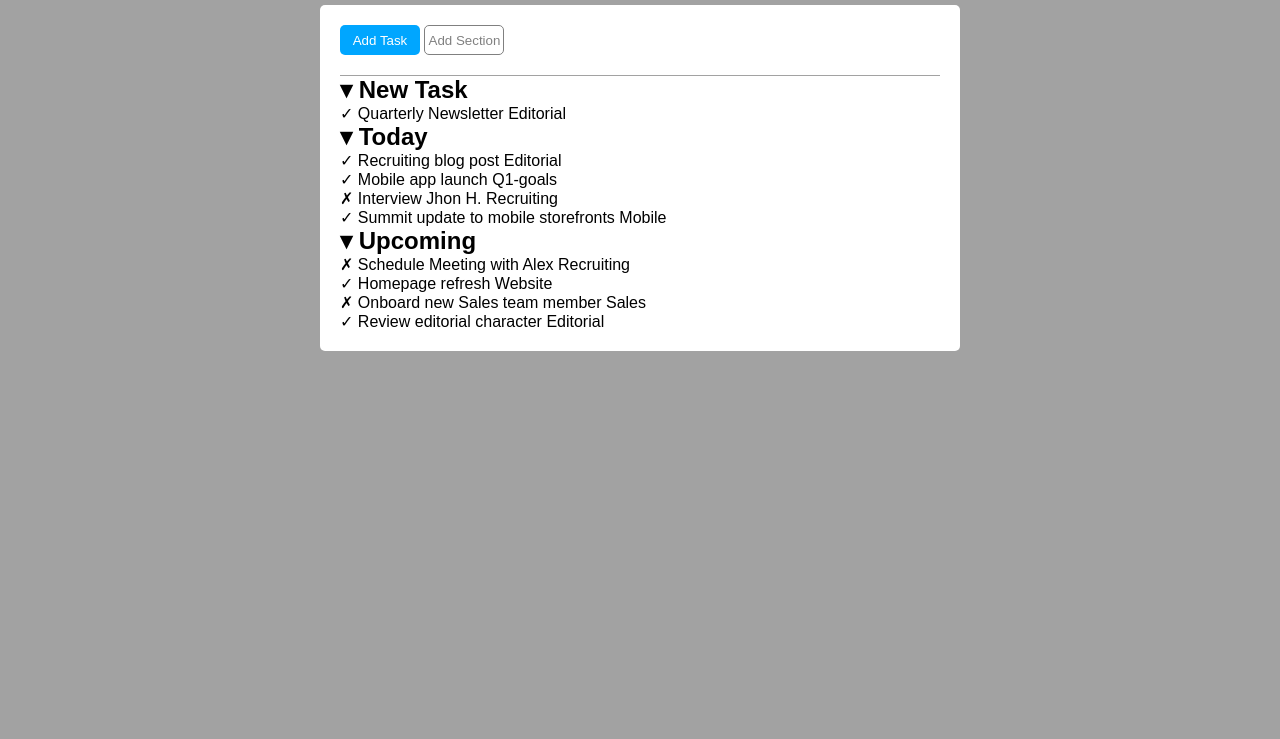
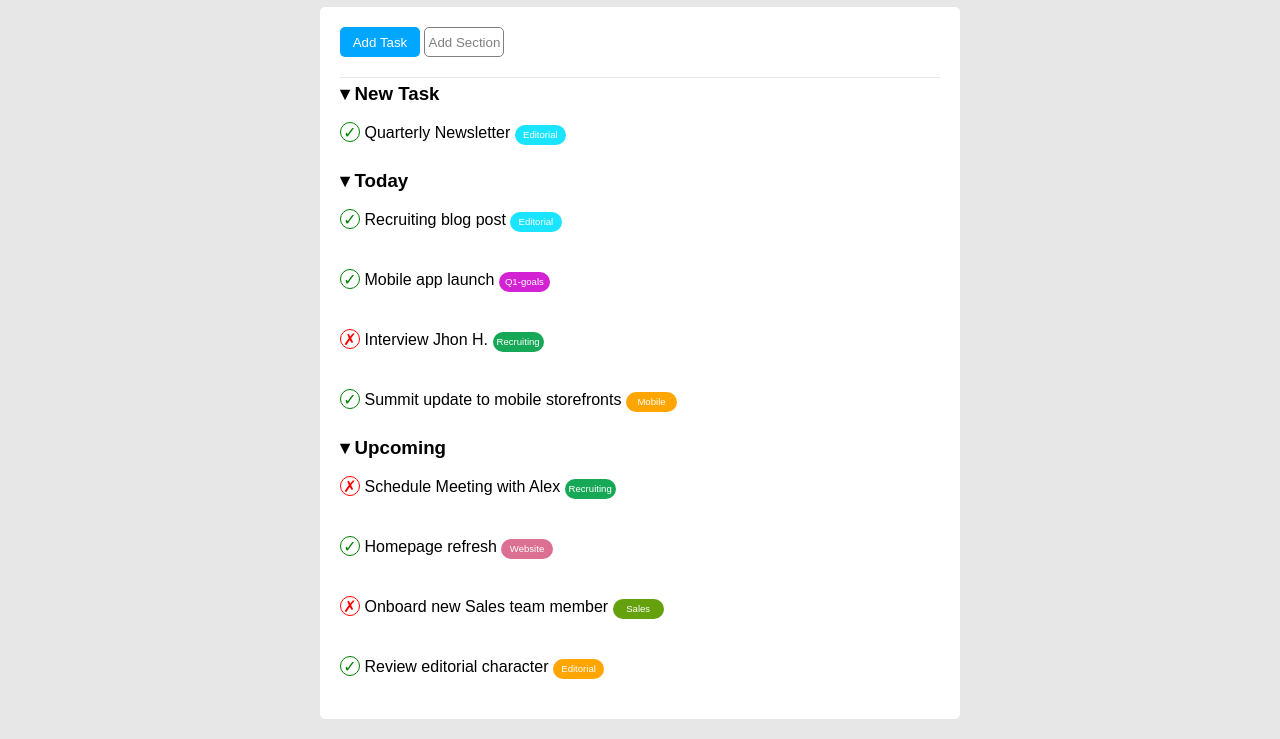
Before and after one commit to guglielmopiasenti/html-css-toboolist, a plain HTML site: page index.html in a window 1280 px wide. Shown: the part 73-812 px from the top of the page. Drawn offline with Linux system fonts and the light colour scheme.

Commit message:
tags completed

```diff
--- a/index.html
+++ b/index.html
@@ -25,60 +25,60 @@
     <!-- buttons creation -->
 
             <div class="buttons-container">
-                <input type="button" value="Add Task" class="add-task buttons">
-                <input type="button" value="Add Section" class="add-section buttons">
+                <input type="button" value="Add Task" class="add-task , buttons">
+                <input type="button" value="Add Section" class="add-section , buttons">
             </div>
             <div class="divider"></div>
 
     <!-- task section -->
-            <section>
+            <section class="to-do-container">
                 <div class="to-do">
-                    <h1>&#9662 New Task</h1>
-                    <span class="check"> &#10003 </span>
+                    <h3>&#9662 New Task</h3>
+                    <span class="check , mark"> &#10003 </span>
                     <span class="to-do-item"> Quarterly Newsletter</span>
-                    <span class="tag"> Editorial</span>
+                    <span class="tag , editorial"> Editorial</span>
                 </div>
                 <div class="to-do">
-                    <h1>&#9662 Today</h1>
-                    <span class="check"> &#10003 </span>
+                    <h3>&#9662 Today</h3>
+                    <span class="check , mark"> &#10003 </span>
                     <span class="to-do-item"> Recruiting blog post</span>
-                    <span class="tag"> Editorial</span>
+                    <span class="tag , editorial"> Editorial</span>
                 </div>
                 <div class="to-do">
-                    <span class="check"> &#10003 </span>
+                    <span class="check , mark"> &#10003 </span>
                     <span class="to-do-item"> Mobile app launch</span>
-                    <span class="tag"> Q1-goals</span>
+                    <span class="tag , q1goals"> Q1-goals</span>
                 </div>
                 <div class="to-do">
-                    <span class="check"> &#10007 </span>
+                    <span class="cross , mark"> &#10007 </span>
                     <span class="to-do-item"> Interview Jhon H.</span>
-                    <span class="tag"> Recruiting</span>
+                    <span class="tag , recruiting"> Recruiting</span>
                 </div>
                 <div class="to-do">
-                    <span class="check"> &#10003 </span>
+                    <span class="check , mark"> &#10003 </span>
                     <span class="to-do-item"> Summit update to mobile storefronts</span>
-                    <span class="tag"> Mobile </span>
+                    <span class="tag , mobile"> Mobile </span>
                 </div>
                 <div class="to-do">
-                    <h1>&#9662 Upcoming</h1>
-                    <span class="check"> &#10007 </span>
+                    <h3>&#9662 Upcoming</h3>
+                    <span class="cross , mark"> &#10007 </span>
                     <span class="to-do-item"> Schedule Meeting with Alex</span>
-                    <span class="tag"> Recruiting</span>
+                    <span class="tag , recruiting"> Recruiting</span>
                 </div>
                 <div class="to-do">
-                    <span class="check"> &#10003 </span>
+                    <span class="check , mark"> &#10003 </span>
                     <span class="to-do-item"> Homepage refresh</span>
-                    <span class="tag"> Website</span>
+                    <span class="tag , website"> Website</span>
                 </div>
                 <div class="to-do">
-                    <span class="check"> &#10007 </span>
+                    <span class="cross , mark"> &#10007 </span>
                     <span class="to-do-item"> Onboard new Sales team member</span>
-                    <span class="tag"> Sales</span>
+                    <span class="tag , sales"> Sales</span>
                 </div>
                 <div class="to-do">
-                    <span class="check"> &#10003 </span>
+                    <span class="check , mark"> &#10003 </span>
                     <span class="to-do-item"> Review editorial character</span>
-                    <span class="tag"> Editorial</span>
+                    <span class="tag , mobile"> Editorial</span>
                 </div>
             </section>
         </main>
--- a/style.css
+++ b/style.css
@@ -6,14 +6,17 @@
     font-family: Arial, Helvetica, sans-serif;
 }
 body {
-    background-color: rgb(162, 162, 162);
+    background-color: rgb(231, 231, 231);
 }
 header{
     background-color: white;
     background-image: url(img/Logo.png);
     background-repeat: no-repeat;
-    padding-left: 60px;
-    font-size: 25px;
+    padding-left: 80px;
+    font-size: 20px;
+    background-position: 20px;
+    height: 60px;
+    line-height: 60px;
 }
 .container{
     width: 50%;
@@ -43,7 +46,56 @@ header{
     background-color: white;
 }
 .divider{
-    width: 100%;
     height: 1px;
-    background-color: rgb(162, 162, 162);
+    background-color: rgb(231, 231, 231);
 }
+h3{
+    margin-top: 5px;
+}
+.mark{
+    display: inline-block;
+    border-radius: 50%;
+    height: 20px;
+    width: 20px;
+    text-align: center;
+
+}
+.check{
+    color: green;
+    border: 1px solid green;
+}
+.cross{
+    color: red;
+    border: 1px solid red;
+}
+.tag{
+    display: inline-block;
+    border-radius: 30px;
+    margin: 20px 0;
+    height: 20px;
+    width: 3.2rem;
+    line-height: 20px;
+    font-size: 0.6rem;
+    text-align: center;
+    color: white;
+}
+.editorial{
+    background-color: rgb(26, 228, 255);
+
+}
+.q1goals{
+    background-color: rgb(211, 34, 211);
+
+}
+.recruiting{
+    background-color: rgb(22, 167, 87);
+}
+.mobile{
+    background-color: orange;
+}
+.website{
+    background-color: palevioletred;
+}
+.sales{
+    background-color:rgb(101, 161, 12) ;
+}
```
